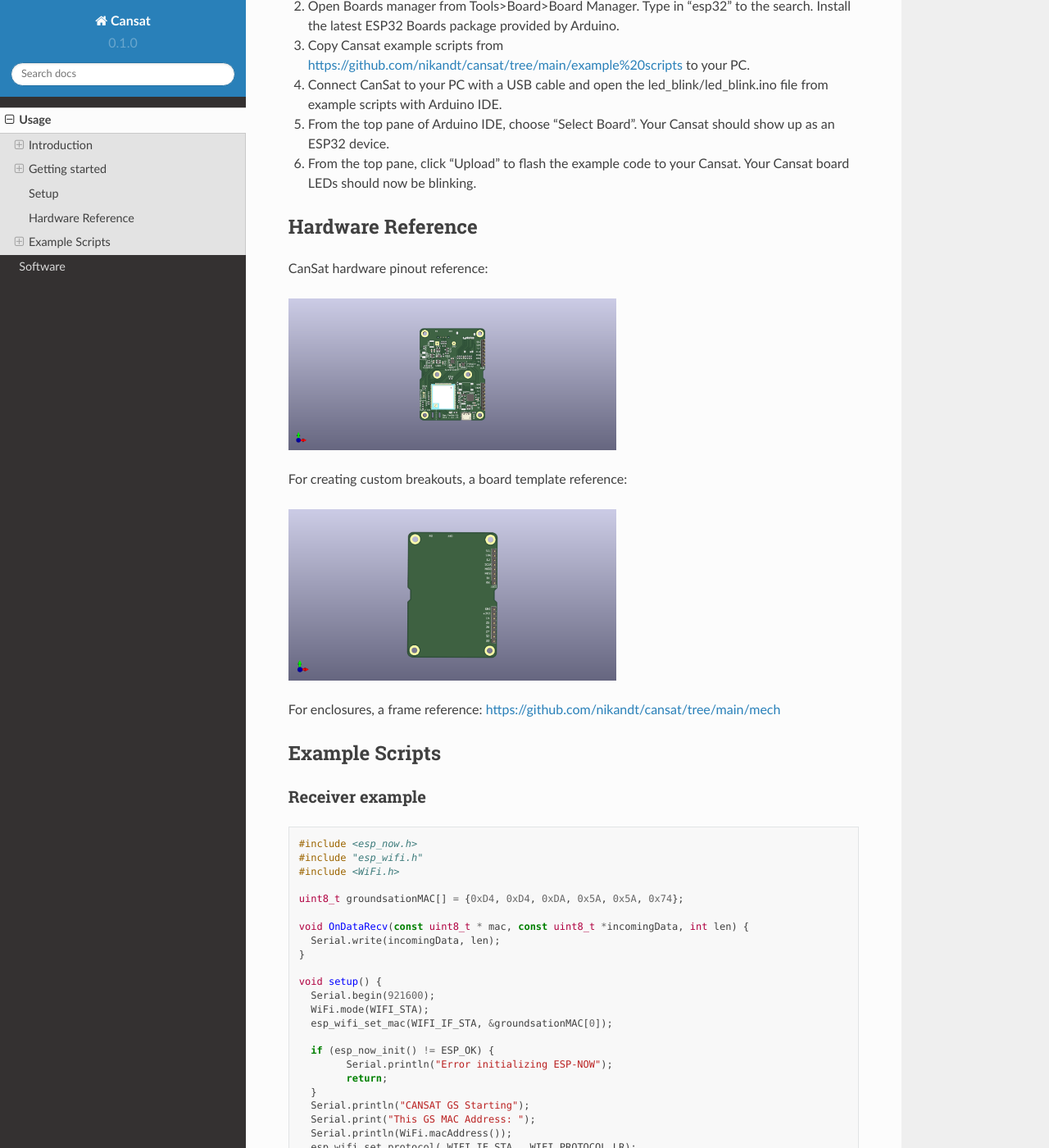
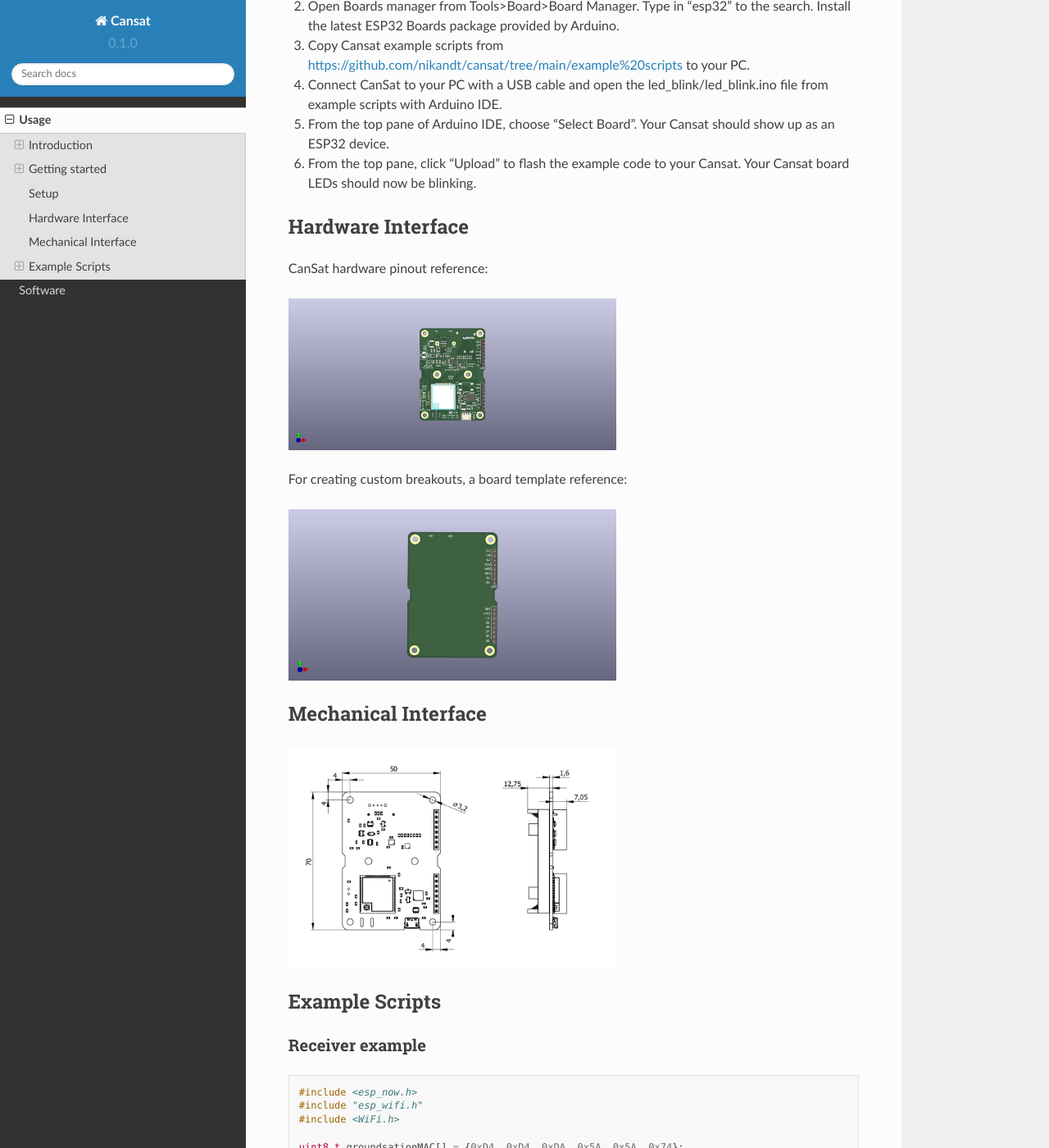
Before and after one commit to nikandt/cansat, a Sphinx documentation site: the page built from docs/source/usage.rst, in a window 1280 px wide and 1400 px high, scrolled down 1490 px. Shown: the whole window at 82% size. Built offline with Sphinx 7.4.7 and the Read the Docs theme 2.0.0, drawn with Linux system fonts in a browser that asks for light colours.

Commit message:
Add mechanical interface section

```diff
--- a/docs/source/usage.rst
+++ b/docs/source/usage.rst
@@ -4,7 +4,8 @@ Usage
 .. _setup:
 .. _introduction:
 .. _getting_started:
-.. _hardware_reference:
+.. _hardware_interface:
+.. _mechanical_interface:
 .. _example_scripts:
 
 Introduction
@@ -61,7 +62,7 @@ Setup
 6. From the top pane, click "Upload" to flash the example code to your Cansat. Your Cansat board LEDs should now be blinking.
 
 
-Hardware Reference
+Hardware Interface
 ------------------
 
 CanSat hardware pinout reference:
@@ -77,7 +78,12 @@ For creating custom breakouts, a board template reference:
   :alt: Breakout board template
 
 
-For enclosures, a frame reference: https://github.com/nikandt/cansat/tree/main/mech
+Mechanical Interface
+---------------------
+
+.. image:: images/board_dimensions.png
+  :width: 400
+  :alt: Breakout board template
 
 
 Example Scripts
```
Also changed, not shown: docs/source/images/board_dimensions.png (added).
